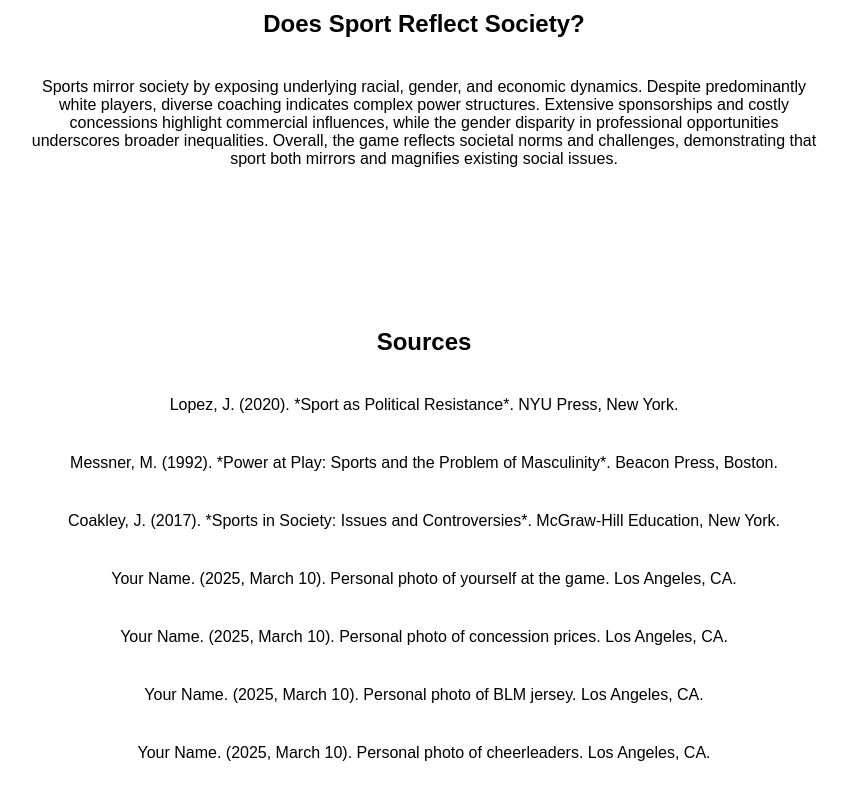
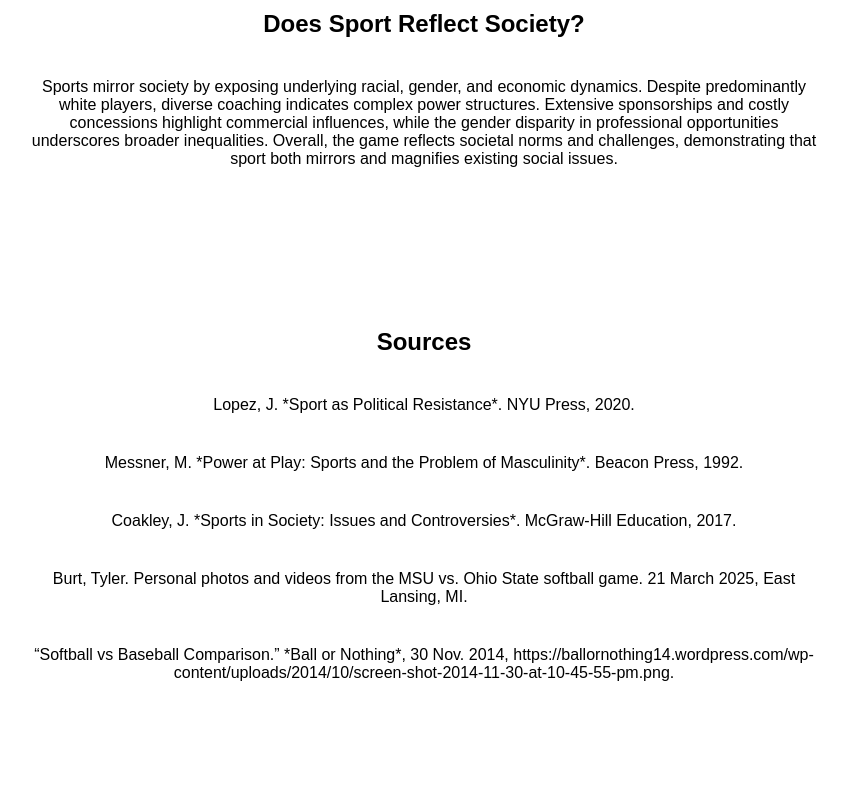
Before and after one commit to HappyFeet3334/iss_328_101, a plain HTML site: page index.html in a window 1280 px wide. Shown: the part 4945-5745 px from the top of the page, without its empty margins (316-1163 px from the left). After the commit the page ends 5707 px from the top, so only its background shows below. Drawn offline with Linux system fonts and the light colour scheme.

Commit message:
updated sources

```diff
--- a/index.html
+++ b/index.html
@@ -186,13 +186,11 @@
 
     <section id="sources">
       <h2>Sources</h2>
-      <p>Lopez, J. (2020). *Sport as Political Resistance*. NYU Press, New York.</p>
-      <p>Messner, M. (1992). *Power at Play: Sports and the Problem of Masculinity*. Beacon Press, Boston.</p>
-      <p>Coakley, J. (2017). *Sports in Society: Issues and Controversies*. McGraw-Hill Education, New York.</p>
-      <p>Your Name. (2025, March 10). Personal photo of yourself at the game. Los Angeles, CA.</p>
-      <p>Your Name. (2025, March 10). Personal photo of concession prices. Los Angeles, CA.</p>
-      <p>Your Name. (2025, March 10). Personal photo of BLM jersey. Los Angeles, CA.</p>
-      <p>Your Name. (2025, March 10). Personal photo of cheerleaders. Los Angeles, CA.</p>
+      <p>Lopez, J. *Sport as Political Resistance*. NYU Press, 2020.</p>
+      <p>Messner, M. *Power at Play: Sports and the Problem of Masculinity*. Beacon Press, 1992.</p>
+      <p>Coakley, J. *Sports in Society: Issues and Controversies*. McGraw-Hill Education, 2017.</p>
+      <p>Burt, Tyler. Personal photos and videos from the MSU vs. Ohio State softball game. 21 March 2025, East Lansing, MI.</p>
+      <p>“Softball vs Baseball Comparison.” *Ball or Nothing*, 30 Nov. 2014, https://ballornothing14.wordpress.com/wp-content/uploads/2014/10/screen-shot-2014-11-30-at-10-45-55-pm.png.</p>
     </section>
   </main>
 
```
